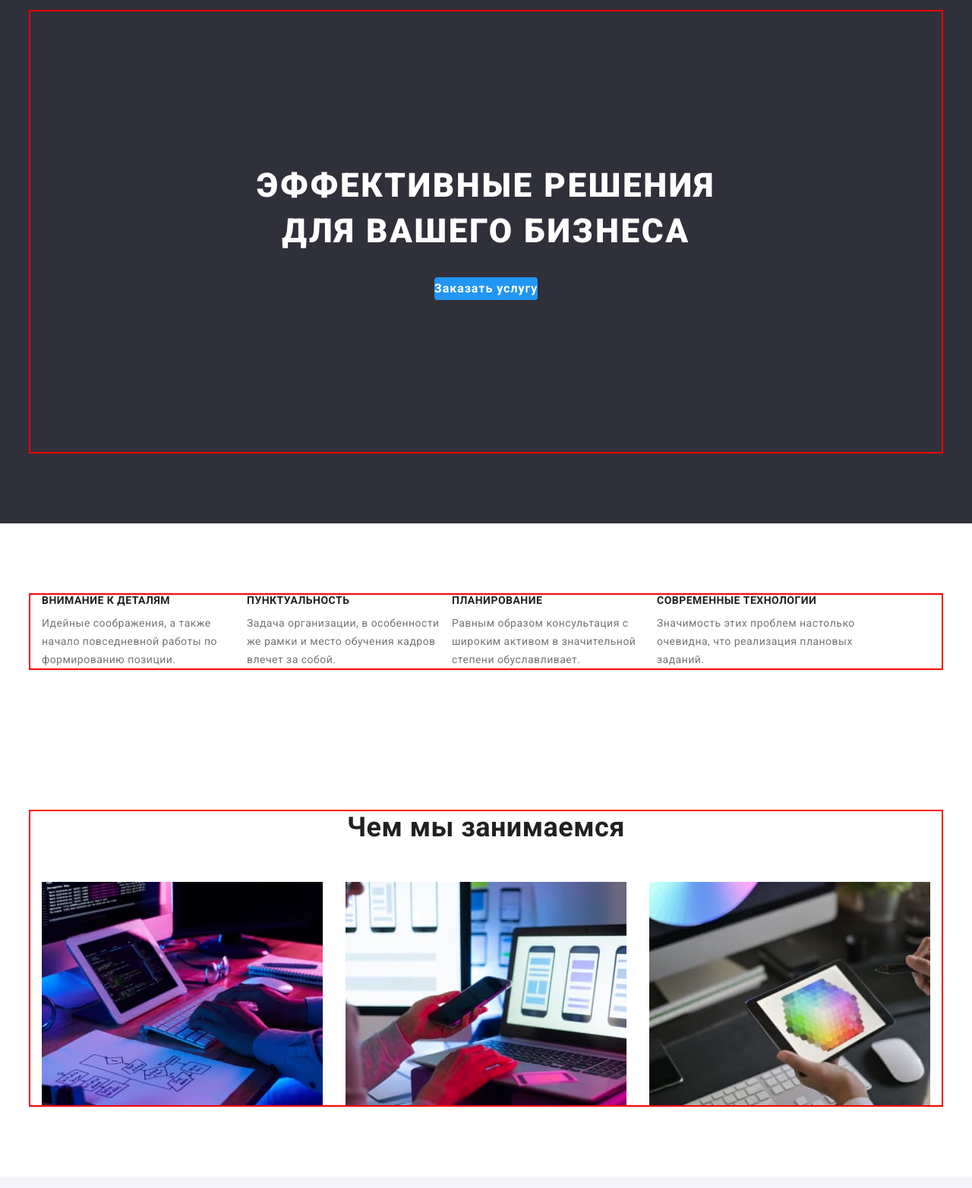
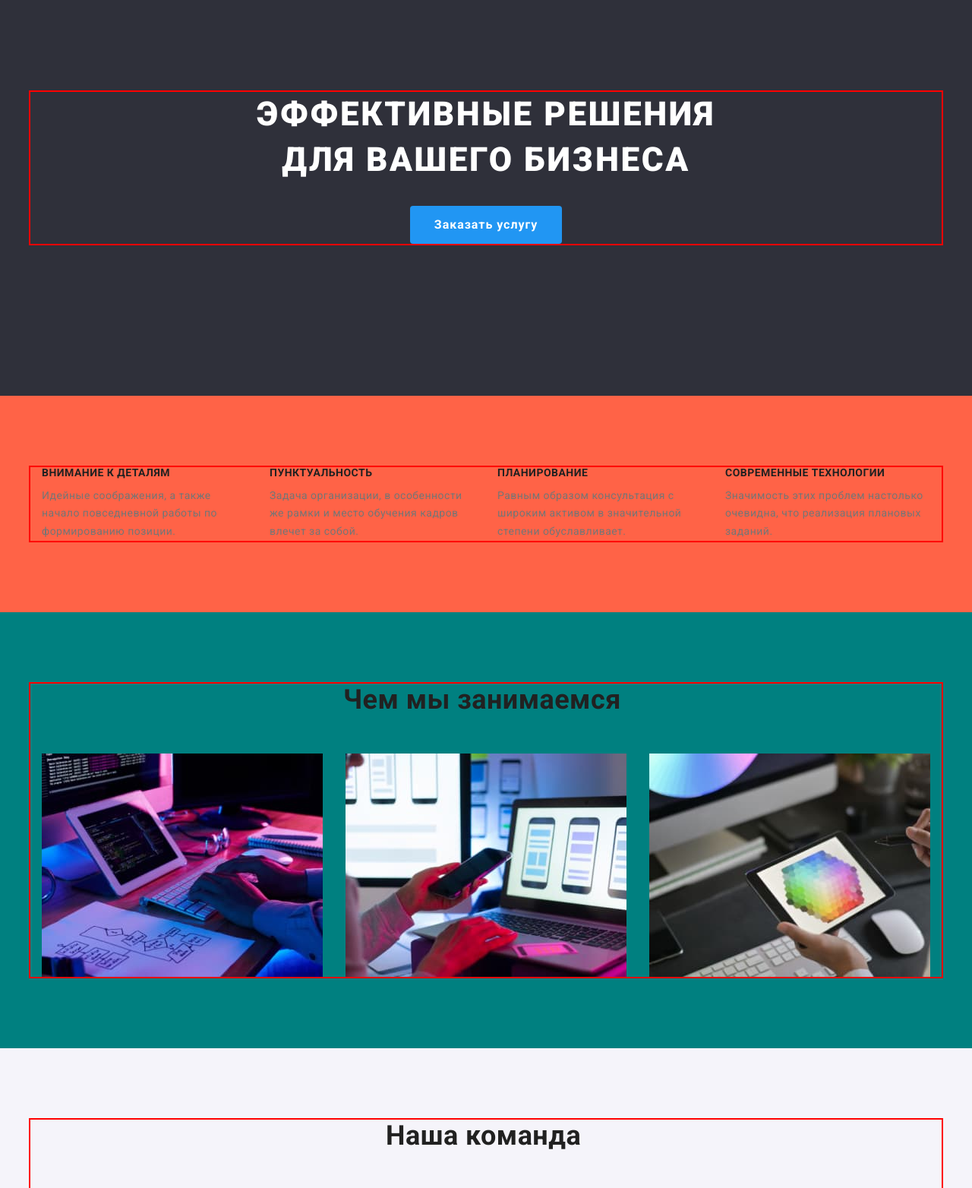
Before and after one commit to IgorDv82/goit-markup-hw-03, a plain HTML site: page index.html in a window 1280 px wide. Shown: the part 160-1724 px from the top of the page at 76% size. Drawn offline with nearby package versions, Linux system fonts and the light colour scheme.

Commit message:
css correction for index.html

```diff
--- a/css/style.css
+++ b/css/style.css
@@ -101,17 +101,20 @@ body {
   clip-path: inset(50%);
   margin: -1px;
 }
-/* --------------------header--------------------- */
+/* -------------------------------------------- */
+/* --------------------header------------------ */
 
-/* --------------------LOGO-------------*/
 .header {
   padding-top: 25px;
   padding-bottom: 25px;
+  background-color: lawngreen;
 }
+
 .header-container {
   display: flex;
   align-items: center;
 }
+
 .header-nav {
   display: flex;
   align-items: center;
@@ -128,7 +131,11 @@ body {
 .header-contact-item:last-child {
   margin-left: 50px;
 }
+
+/* ----logo--- */
+/* ----------- */
 .logo {
+  width: 145px;
   font-family: 'Raleway', sans-serif;
   font-weight: 700;
   font-size: 26px;
@@ -139,7 +146,10 @@ body {
 .header-nav .logo-top {
   color: var(--header-logo-studio);
 }
-/* ------------------------------------- */
+/* ------------ */
+/* ------------ */
+
+
 .header-list .current {
   color: var(--accent-color);
 }
@@ -162,29 +172,30 @@ body {
 .header-contact-link:focus {
   color: var(--accent-color);
 }
+/* -------------------END----------------------- */
+
+/* --------------------------------------------- */
 /* --------------------HERO--------------------- */
 .hero {
+  padding-top: 200px;
+  padding-bottom: 200px;
   background-color: var(--hero-background-color);
 }
 
 .hero > .container {
-  padding-top: 200px;
-  padding-bottom: 200px;
-  align-items: center;
+
 }
 .hero-title {
-  max-width: 700px;
+  max-width: 696px;
   font-weight: 900;
   font-size: 44px;
   line-height: 1.36;
-  text-align: center;
   letter-spacing: 0.06em;
   text-transform: uppercase;
-  padding: 0;
+  text-align: center;
   margin-left: auto;
   margin-right: auto;
   margin-bottom: 30px;
-  align-items: center;
   color: var(--hero-title-color);
 }
 
@@ -194,6 +205,8 @@ body {
   line-height: 1.88;
   display: block;
   letter-spacing: 0.06em;
+  min-width: 200px;
+  height: 50px;
   margin: 0 auto;
   padding: 0;
   background-color: var(--accent-color);
@@ -204,8 +217,13 @@ body {
 .hero-btn:focus {
   background-color: var(--hero-button-accent);
 }
+/* -------------------END----------------------- */
 
+/* --------------------------------------------- */
 /* --------------------FEATURES------------------ */
+.features {
+  background-color: tomato;
+}
 .features-title {
   font-weight: 700;
   font-size: 14px;
@@ -216,22 +234,29 @@ body {
 
 .features-list {
   display: flex;
+  gap: 30px;
 }
 .features-item {
   max-width: 270px;
-  padding: 0;
 }
 .features-text {
   font-size: 14px;
   line-height: 1.71;
 }
+/* -------------------END----------------------- */
 
+/* --------------------------------------------- */
 /* ------------------SERVICE------------------- */
+.service {
+  background-color: teal;
+}
 .service-title {
+  width: 376px;
   font-weight: 700;
   font-size: 36px;
   line-height: 1.17;
-  text-align: center;
+  margin-left: auto;
+  margin-right: auto;
   margin-bottom: 50px;
 }
 .service-list {
@@ -247,10 +272,12 @@ body {
   background-color: var(--team-person-background);
 }
 .team-title {
+  width: 264px;
   font-weight: 700;
   font-size: 36px;
   line-height: 1.17;
-  text-align: center;
+  margin-left: auto;
+  margin-right: auto;
   margin-bottom: 50px;
 }
 .team-list {
@@ -282,23 +309,23 @@ body {
   padding-top: 60px;
   padding-bottom: 60px;
 }
+.footer-address {
+  width: 231px;
+}
 .footer .logo-bottom {
   color: var(--footer-logo-studio);
 }
 
 .footer .logo {
-  min-width: 145px;
+  display: inline-block;
+  width: 145px;
   margin-bottom: 20px;
 }
-.footer-list {
-  min-width: 230px;
-  margin-top: 20px;
-}
+
 .footer-link {
   font-size: 14px;
   line-height: 1.71;
   color: var(--footer-link-color);
-  /* font-style: normal; */
 }
 .footer-item .city {
   font-size: 14px;
@@ -312,7 +339,9 @@ body {
 .footer-link:focus {
   color: var(--accent-color);
 }
-/* -------PORTFOLIO.INDEX----- */
+/* -------------------END----------------------- */
+
+/* -------------PORTFOLIO.INDEX--------------- */
 /* ------------------FILTER------------------- */
 
 .filter-button {
--- a/index.html
+++ b/index.html
@@ -53,7 +53,7 @@
     <!-- main -->
     <main>
       <!-- section hero -->
-      <section class="hero section">
+      <section class="hero">
         <div class="container">
           <h1 class="hero-title title">Эффективные решения для вашего бизнеса</h1>
           <button type="button" class="hero-btn btn">Заказать услугу</button>
```
